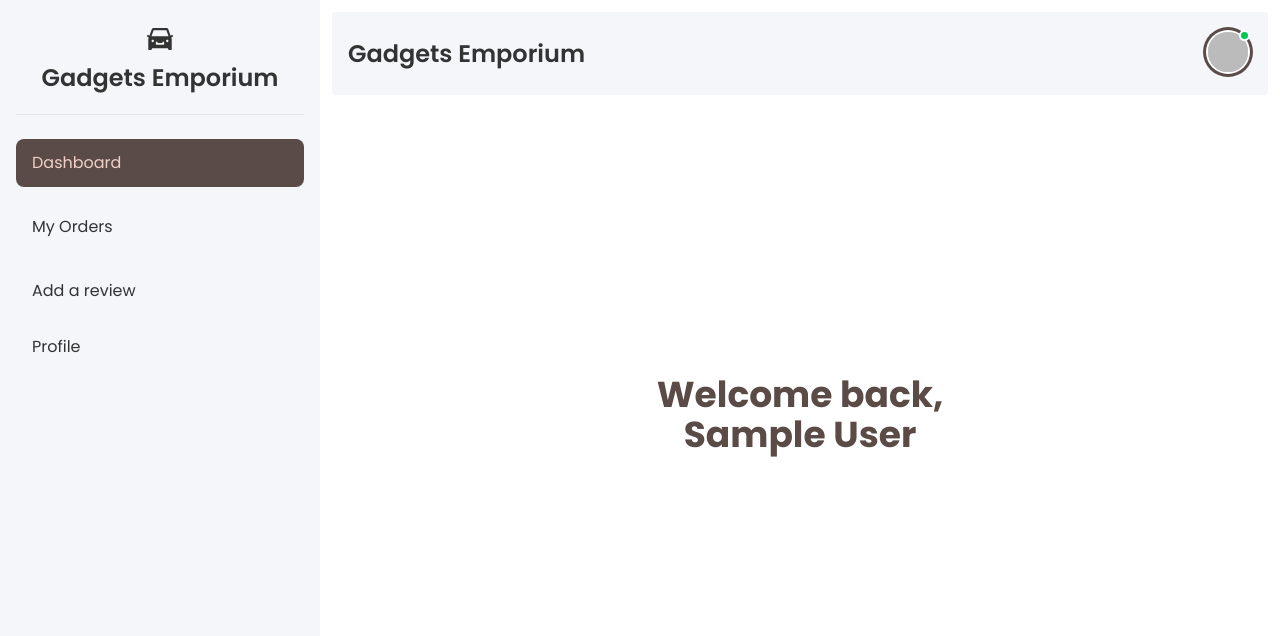
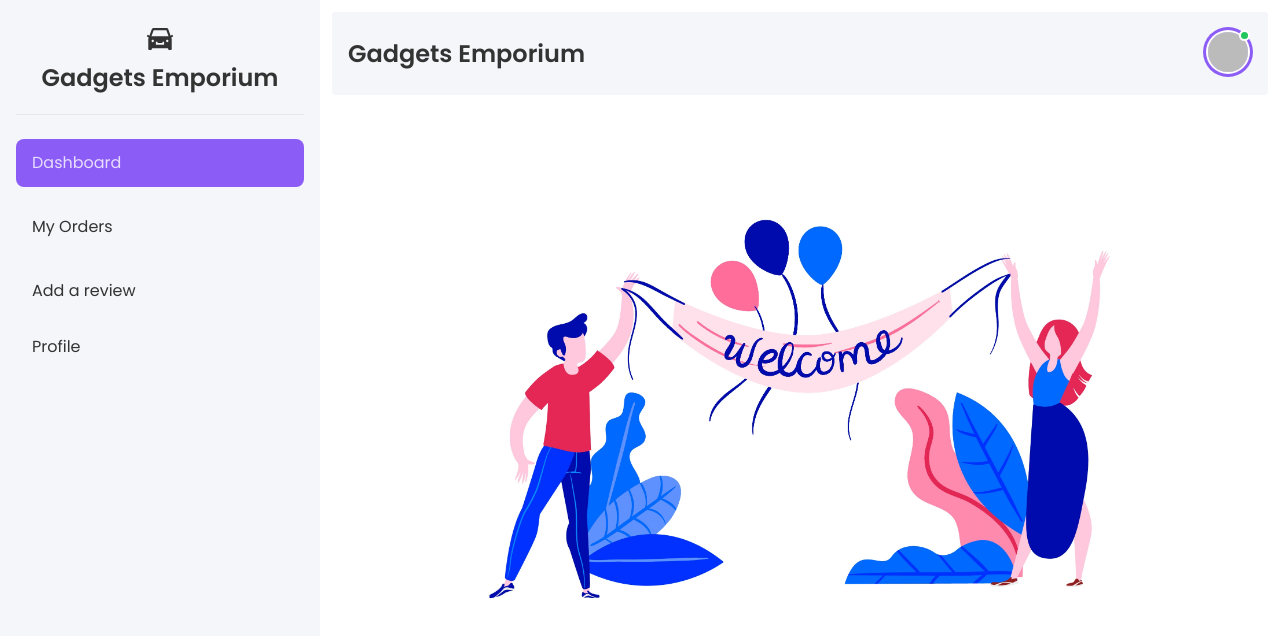
Before and after one commit to kiron0/gadgets_emporium, a React (Create React App) app: page /dashboard in a window 1280 px wide. Shown: the top 636 px of the page. Built offline with nearby package versions, Linux system fonts and the light colour scheme; no server answers; sample sign-in values are in the browser's storage.

Commit message:
added profile, fetch all users

```diff
--- a/src/App.jsx
+++ b/src/App.jsx
@@ -14,6 +14,8 @@ import RequireAuth from "./Components/Pages/Login/RequireAuth/RequireAuth";
 import MyProfile from "./Components/Pages/Dashboard/MyProfile/MyProfile";
 import { Toaster } from "react-hot-toast";
 import ScrollButton from "./Components/Pages/Shared/ScrollButton/ScrollButton";
+import MakeAdmin from "./Components/Pages/Dashboard/MakeAdmin/MakeAdmin";
+import AllUsers from "./Components/Pages/Dashboard/AllUsers/AllUsers";
 
 function App() {
   const [theme, setTheme] = useState(false);
@@ -60,6 +62,8 @@ function App() {
         >
           <Route index element={<WelcomeDashboard />} />
           <Route path="profile" element={<MyProfile />}></Route>
+          <Route path="makeAdmin" element={<MakeAdmin />}></Route>
+          <Route path="allUsers" element={<AllUsers />}></Route>
         </Route>
         <Route path="/team" element={<Team />} />
         <Route path="*" element={<NotFound />} />
--- a/src/Components/Pages/Dashboard/AllUsers.jsx
+++ b/src/Components/Pages/Dashboard/AllUsers/AllUsers.jsx
@@ -1,7 +1,7 @@
 import React, { useState } from "react";
 import { useQuery } from "react-query";
-import useTitle from "../../hooks/useTitle";
-import Loading from "../Shared/Loading/Loading";
+import useTitle from "../../../hooks/useTitle";
+import Loading from "../../Shared/Loading/Loading";
 import UserDeleteConfirmModal from "./UserDeleteConfirmModal";
 import UserRow from "./UserRow";
 
--- a/src/Components/Pages/Dashboard/Dashboard/Dashboard.jsx
+++ b/src/Components/Pages/Dashboard/Dashboard/Dashboard.jsx
@@ -154,7 +154,10 @@ const Dashboard = ({ handleThemeChange, theme }) => {
                 <NavLink to="/dashboard/manageReviews">Manage Reviews</NavLink>
               </li>
               <li className="lg:pt-56">
-                <button onClick={handleLogOut}>
+                <button
+                  onClick={handleLogOut}
+                  className="bg-primary rounded-lg text-white"
+                >
                   <FiLogOut /> Logout
                 </button>
               </li>
--- a/src/Components/Pages/Dashboard/MakeAdmin.jsx
+++ b/src/Components/Pages/Dashboard/MakeAdmin/MakeAdmin.jsx
@@ -1,6 +1,6 @@
 import React, { useState } from "react";
 import { toast } from "react-hot-toast";
-import useTitle from "../../hooks/useTitle";
+import useTitle from "../../../hooks/useTitle";
 
 const MakeAdmin = () => {
   useTitle("Make Admin");
--- a/src/Components/Pages/Dashboard/WelcomeDashboard/WelcomeDashboard.jsx
+++ b/src/Components/Pages/Dashboard/WelcomeDashboard/WelcomeDashboard.jsx
@@ -2,17 +2,24 @@ import React from "react";
 import { useAuthState } from "react-firebase-hooks/auth";
 import useTitle from "../../../hooks/useTitle";
 import auth from "../../Shared/Firebase/Firebase.init";
+import welcome from "../../../Assets/welcome.jpg";
 
 const WelcomeDashboard = () => {
   useTitle("Welcome Dashboard");
   const [user] = useAuthState(auth);
   return (
     <div className="p-5 grid place-items-center min-h-[80vh]">
-      <h2 className="text-2xl lg:text-4xl font-bold text-primary py-10 px-2 text-center">
-        Welcome back,
-        <br />
-        {user?.displayName}
-      </h2>
+      {user && (
+        <div className="grid grid-cols-1 gap-4">
+          <div className="col-span-1">
+            <img
+              src={welcome}
+              alt="welcome"
+              className="w-full lg:max-w-2xl md:max-w-xl h-full rounded-lg"
+            />
+          </div>
+        </div>
+      )}
     </div>
   );
 };
--- a/tailwind.config.js
+++ b/tailwind.config.js
@@ -7,13 +7,13 @@ module.exports = {
     themes: [
       {
         gadgets_emporium_theme: {
-          primary: "#5a4b47",
-          secondary: "#111430",
+          primary: "#8b5cf6",
+          secondary: "#a855f7",
           accent: "#FF4545",
           neutral: "#3d4451",
-          success: "#00C853",
-          warning: "#FFB300",
-          error: "#009444",
+          success: "#22c55e",
+          warning: "#facc15",
+          error: "#881337",
           "base-100": "#ffffff",
           "base-200": "#FFF0F5",
           "base-300": "#f5f6fa",
```
Also changed, not shown: src/Components/Assets/welcome.jpg (added), src/Components/Pages/Dashboard/AllUsers/UserDeleteConfirmModal.jsx (renamed from src/Components/Pages/Dashboard/UserDeleteConfirmModal.jsx), src/Components/Pages/Dashboard/AllUsers/UserRow.jsx (renamed from src/Components/Pages/Dashboard/UserRow.jsx).
